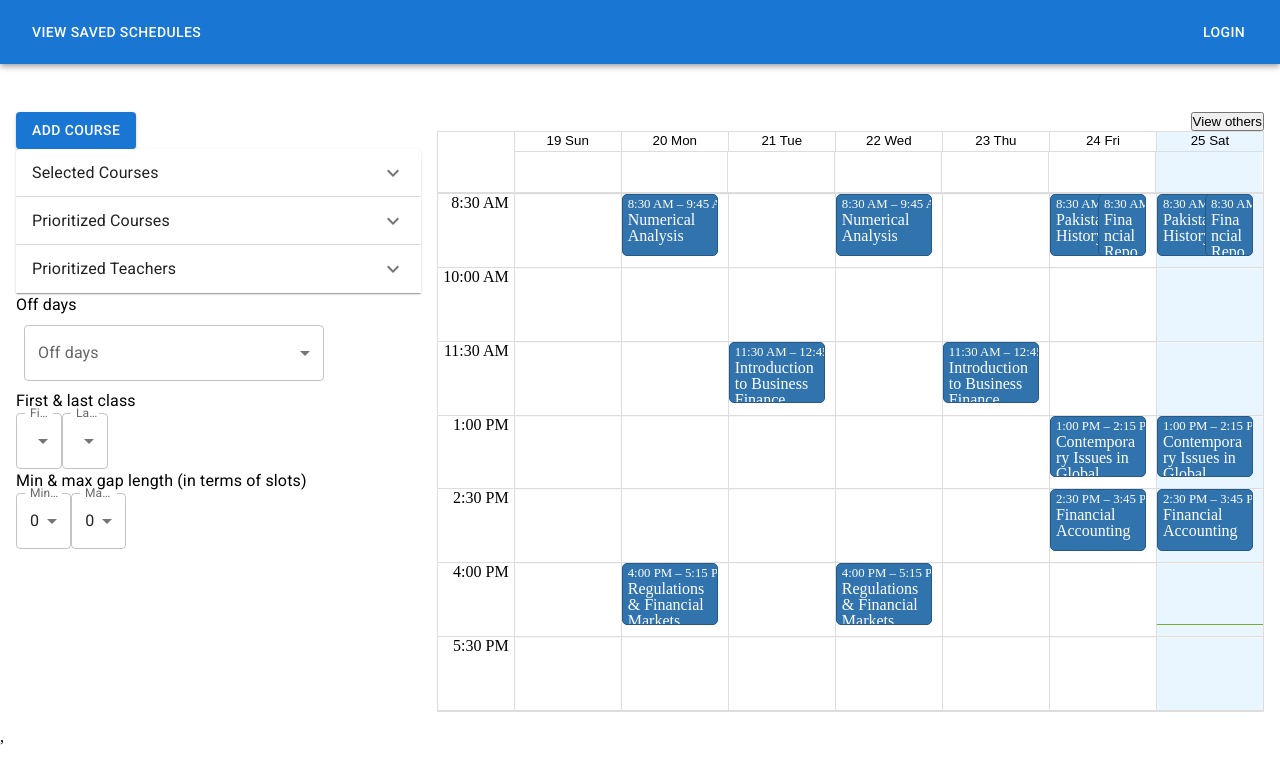
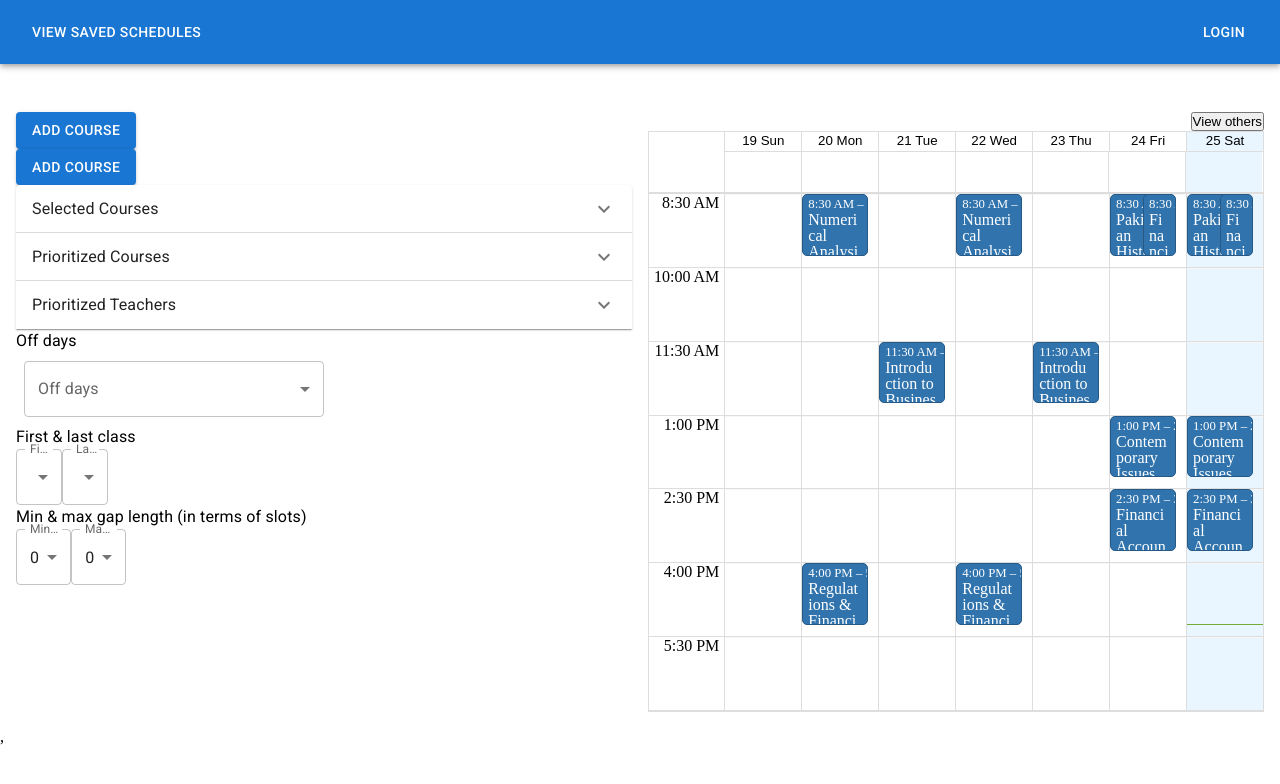
Before and after one commit to Hammad1029/schedule-maker-new, a React (Create React App) app: page / in a window 1280 px wide. Shown: the top 784 px of the page. Built offline with nearby package versions, Linux system fonts and the light colour scheme.

Commit message:
Add files via upload
add courses button

```diff
--- a/src/pages/Dashboard.jsx
+++ b/src/pages/Dashboard.jsx
@@ -1,9 +1,10 @@
-import { Box, Grid } from "@mui/material";
+import { Box, Grid, Button} from "@mui/material";
 import Constraints from "../components/Constraints";
 import { useState } from "react";
 import * as _ from "lodash";
 import WeekCalendar from "../components/Calendar";
 import AppBarTop from "../components/AppBarTop";
+import Search from "../components/Search"; // Assuming you have a Search component
 
 const Dashboard = () => {
     const [selectedCourses, setSelectedCourses] = useState(sampleData.map(course => {
@@ -14,24 +15,35 @@ const Dashboard = () => {
         })
     }))
     const [slots, setSlots] = useState(slotsData)
+  const [showSearch, setShowSearch] = useState(false);
 
     return (
       <Box>
         <AppBarTop />
         <Grid container spacing={2} sx={{ mt: 2, p: 2 }}>
-                <Grid item xs={12} lg={4}>
+          <Grid item xs={12} lg={6}>
             {/* ADD SEARCH BUTTON HERE */}
+
+            <Button
+              variant="contained"
+              onClick={() => setShowSearch(!showSearch)}
+            >
+              {showSearch ? "Hide Search" : "Add course"}
+            </Button>
+
+            {showSearch && <Search />}
             <Constraints slots={slots} selectedCourses={selectedCourses} />
           </Grid>
-                <Grid item xs={12} lg={8}>
+          <Grid item xs={12} lg={6}>
             <WeekCalendar slots={slots} schedule={selectedCourses} />
           </Grid>
         </Grid>
       </Box>
-    )
+    );
 }
 
 export default Dashboard;
+
 
 const slotsData = [
     {
```
Lines whose indentation alone changed are shown as unchanged.
